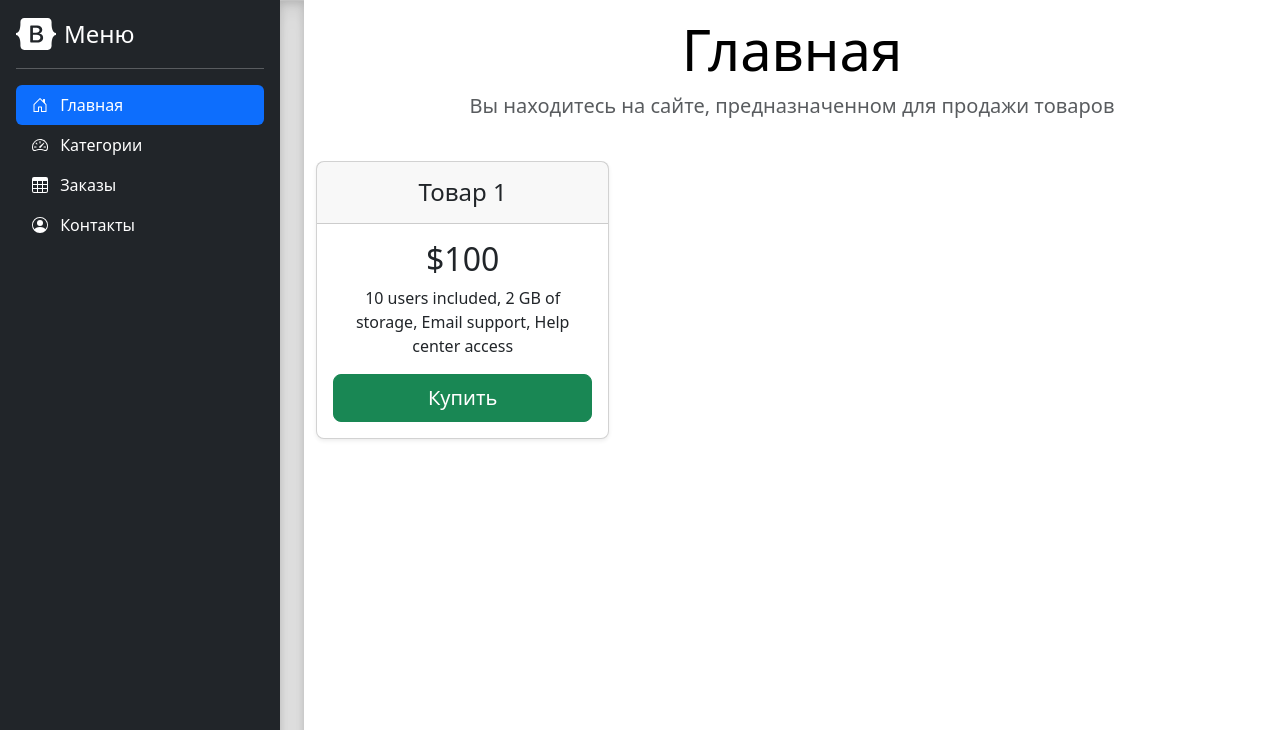
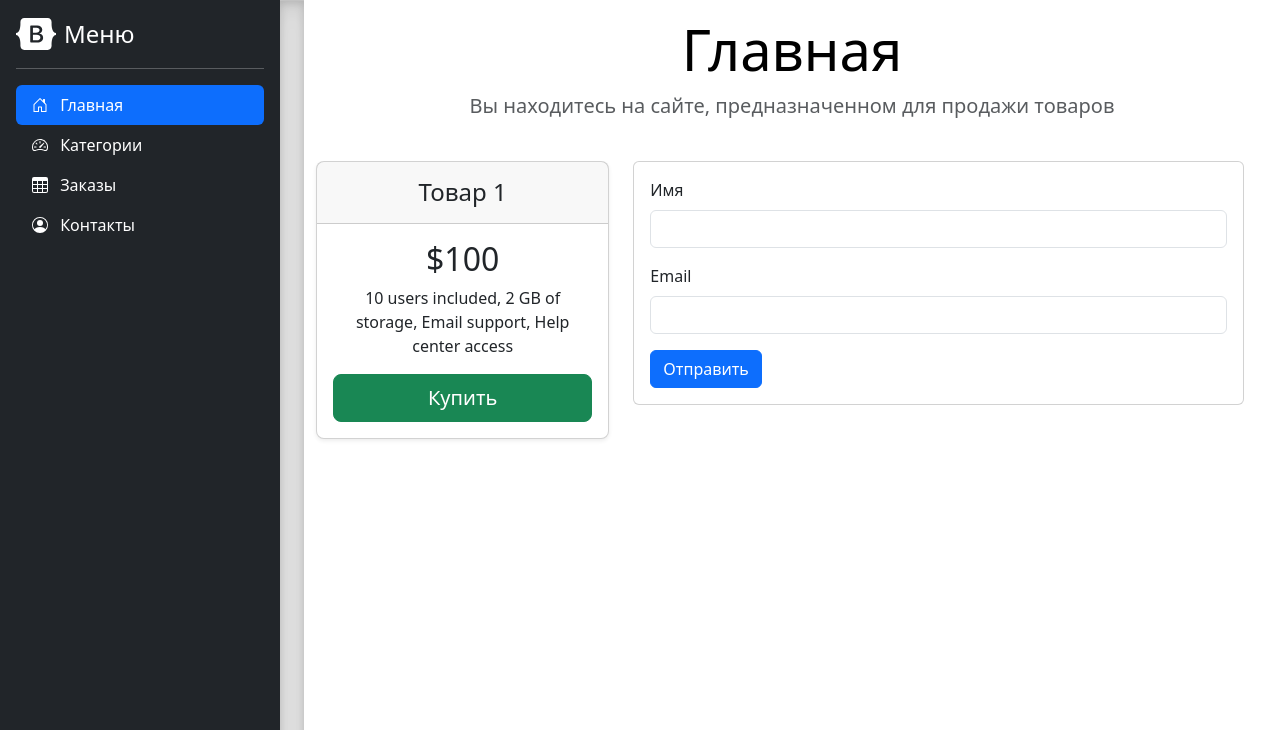
Before and after one commit to Zadorozhnyy-Dmitry/HW_19.1, a plain HTML site: page index.html in a window 1280 px wide. Shown: the top 730 px of the page. Drawn offline with nearby package versions, Linux system fonts and the light colour scheme.

Commit message:
2. Рядом с карточкой товара добавлена форму с полями «Имя» и «Email» и кнопка «Отправить»

```diff
--- a/index.html
+++ b/index.html
@@ -267,8 +267,8 @@
         </header>
 
         <main class="row">
-            <div class="row text-center">
-                <div class="col-4">
+            <div class="row">
+                <div class="col-4 text-center">
                     <div class="card mb-4 rounded-3 shadow-sm">
                         <div class="card-header py-3">
                             <h4 class="my-0 fw-normal">Товар 1</h4>
@@ -282,6 +282,24 @@
                                 Help center access
                             </p>
                             <button type="button" class="w-100 btn btn-lg btn btn-success">Купить</button>
+                        </div>
+                    </div>
+                </div>
+                <div class="col-8">
+                    <div class="card">
+                        <div class="card-body">
+                            <form>
+                                <div class="mb-3">
+                                    <label for="exampleInputEmail1" class="form-label">Имя</label>
+                                    <input type="email" class="form-control" id="exampleInputEmail1"
+                                           aria-describedby="emailHelp">
+                                </div>
+                                <div class="mb-3">
+                                    <label for="exampleInputPassword1" class="form-label">Email</label>
+                                    <input type="password" class="form-control" id="exampleInputPassword1">
+                                </div>
+                                <button type="submit" class="btn btn-primary">Отправить</button>
+                            </form>
                         </div>
                     </div>
                 </div>
```
